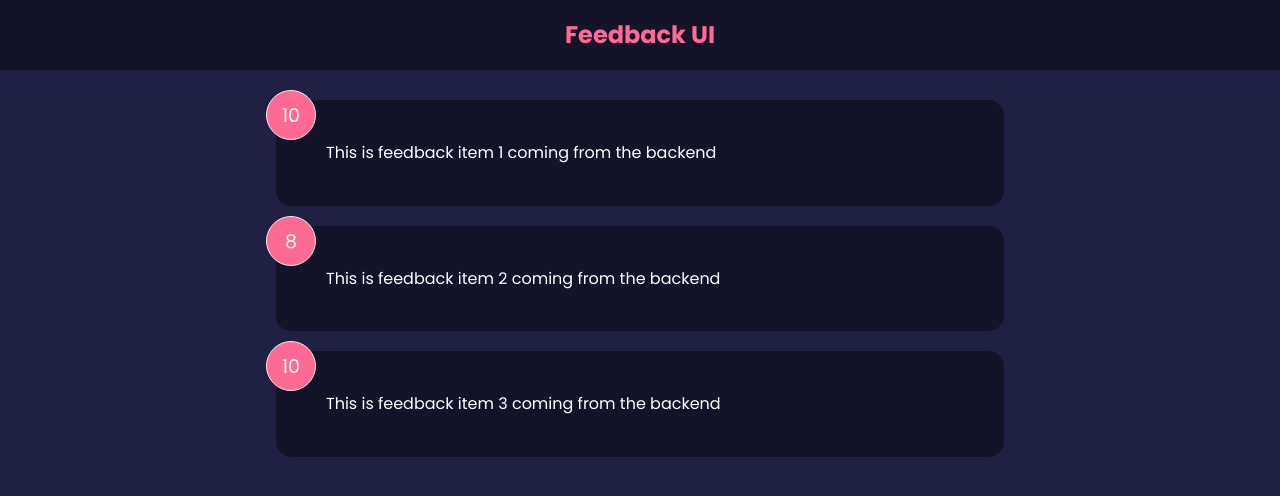
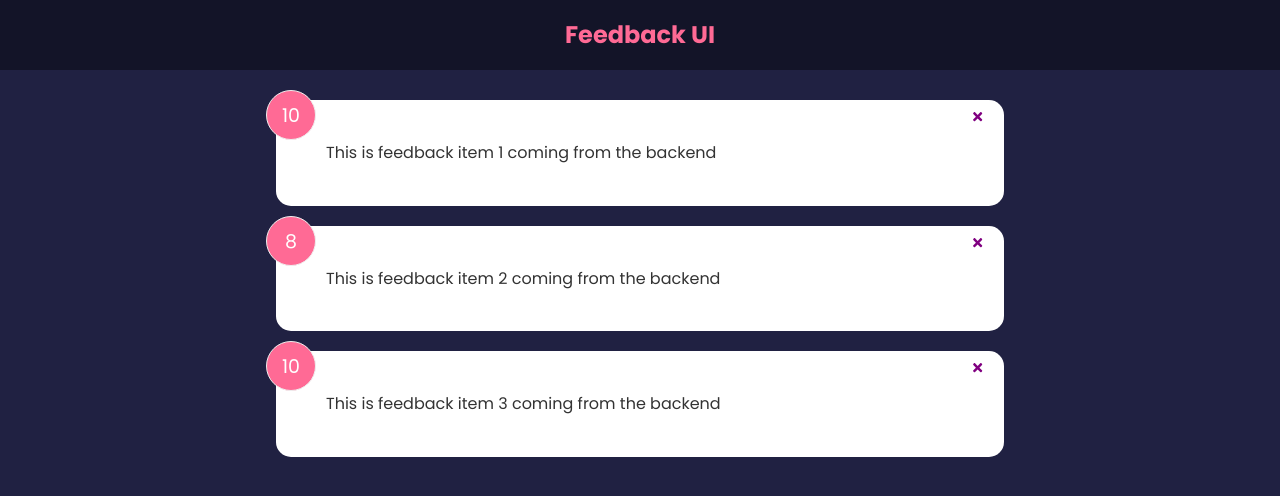
Before and after one commit to Belchenkov/feedback_ui_react, a React (Create React App) app: page / in a window 1280 px wide. Shown: the top 496 px of the page. Built offline with nearby package versions, Linux system fonts and the light colour scheme.

Commit message:
Delete Item from children to parent components

```diff
--- a/package.json
+++ b/package.json
@@ -8,6 +8,7 @@
     "@testing-library/user-event": "^12.1.10",
     "react": "^17.0.2",
     "react-dom": "^17.0.2",
+    "react-icons": "^4.3.1",
     "react-scripts": "4.0.3",
     "web-vitals": "^1.0.1"
   },
--- a/src/App.js
+++ b/src/App.js
@@ -6,6 +6,11 @@ import FeedbackList from './components/FeedbackList';
 
 function App() {
     const [feedback, setFeedback] = useState(FeedbackData);
+    const deleteFeedback = id => {
+        if (window.confirm('Are you sure you want to delete?')) {
+            setFeedback(feedback.filter((item) => item.id !== id));
+        }
+    };
 
     return (
         <>
@@ -13,6 +18,7 @@ function App() {
             <div className="container">
                 <FeedbackList
                     feedback={feedback}
+                    handleDelete={deleteFeedback}
                 />
             </div>
         </>
--- a/src/components/FeedbackItem.jsx
+++ b/src/components/FeedbackItem.jsx
@@ -1,12 +1,19 @@
 import React from 'react';
+import { FaTimes } from 'react-icons/fa';
 import PropTypes from 'prop-types';
 
 import Card from './shared/Card';
 
-const FeedbackItem = ({ item }) => {
+const FeedbackItem = ({ item, handleDelete }) => {
     return (
-        <Card reverse={true}>
+        <Card>
             <div className="num-display">{ item.rating }</div>
+            <button
+                onClick={() => handleDelete(item.id)}
+                className="close"
+            >
+                <FaTimes color='purple' />
+            </button>
             <div className="text-display">{ item.text }</div>
         </Card>
     );
--- a/src/components/FeedbackList.jsx
+++ b/src/components/FeedbackList.jsx
@@ -3,7 +3,7 @@ import PropTypes from 'prop-types';
 
 import FeedbackItem from './FeedbackItem';
 
-const FeedbackList = ({ feedback }) => {
+const FeedbackList = ({ feedback, handleDelete }) => {
     if (!feedback || feedback.length === 0) {
         return (
             <p>No Feedback Yet</p>
@@ -16,6 +16,7 @@ const FeedbackList = ({ feedback }) => {
                 <FeedbackItem
                     key={item.id}
                     item={item}
+                    handleDelete={handleDelete}
                 />
             )) }
         </div>
```
Also changed, not shown: 1 other file (tests, documents, lock files or other folders).
